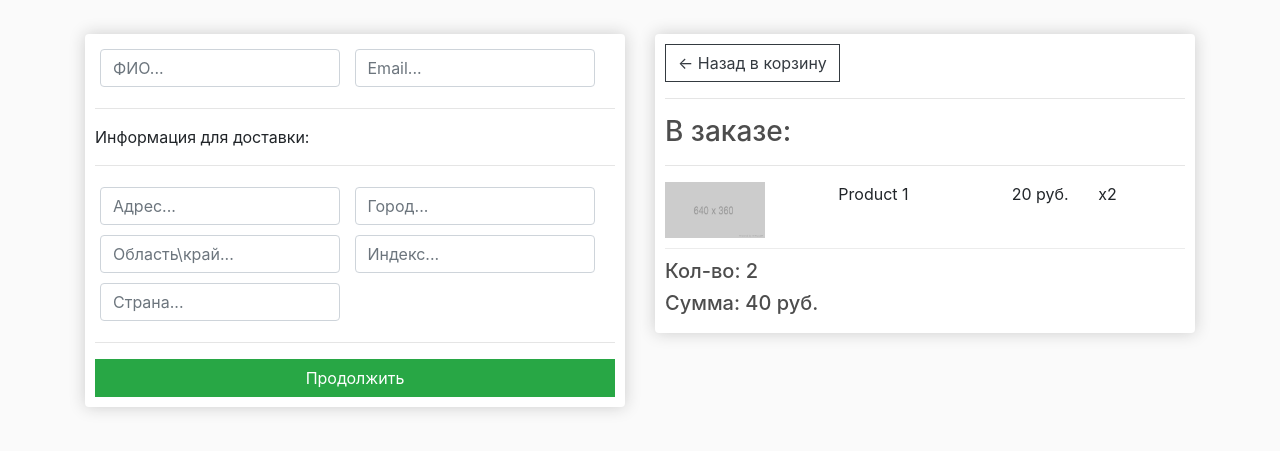
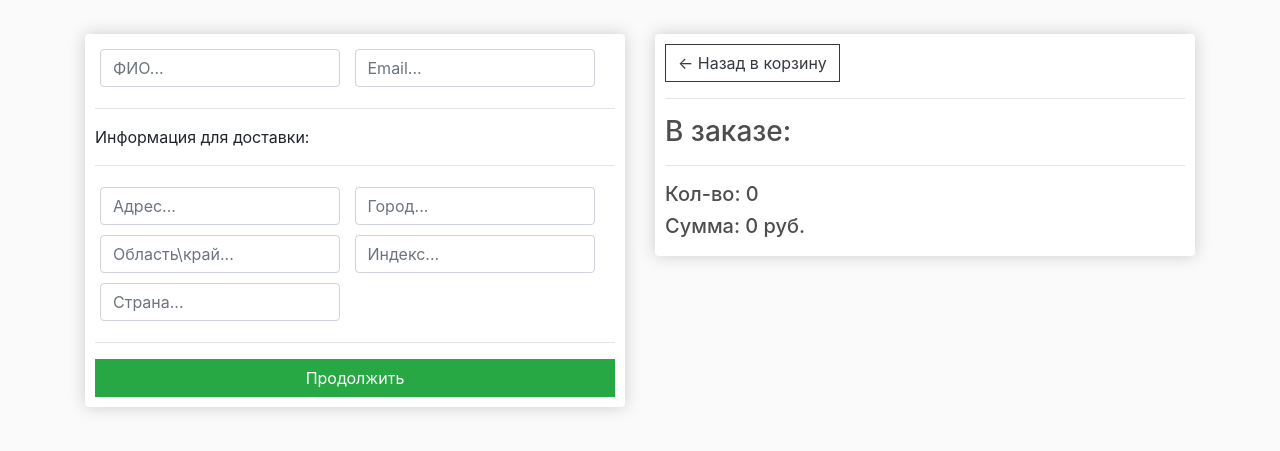
Before and after one commit to varnikgen/ecommerce, a Django app: page /checkout/ in a window 1280 px wide. Shown: the part 57-508 px from the top of the page. Run offline with Django 3.2, Linux system fonts and the light colour scheme; some libraries are stand-ins or nearby versions.

Commit message:
Магазин Ivanov'a - вывод данных страницы заказов

```diff
--- a/store/templates/store/checkout.html
+++ b/store/templates/store/checkout.html
@@ -50,14 +50,16 @@
                 <hr>
                 <h3>В заказе:</h3>
                 <hr>
-                <div class="cart-row">
-                    <div style="flex: 2"><img class="row-image" src="{% static 'images/placeholder.png' %}"></div>
-                    <div style="flex: 2">Product 1</div>
-                    <div style="flex: 1">20 руб.</div>
-                    <div style="flex: 1">x2</div>
-                </div>
-                <h5>Кол-во: 2</h5>
-                <h5>Сумма: 40 руб.</h5>
+                {% for item in items %}
+                    <div class="cart-row">
+                        <div style="flex: 2"><img class="row-image" src="{% if item.product.image %}{{ item.product.image.url }}{% else %}{% static 'images/placeholder.png' %}{% endif %}"></div>
+                        <div style="flex: 2">{{ item.product.name }}</div>
+                        <div style="flex: 1">{{ item.product.price }} руб.</div>
+                        <div style="flex: 1">x{{ item.quantity }}</div>
+                    </div>
+                {% endfor %}
+                <h5>Кол-во: {{ order.get_cart_items }}</h5>
+                <h5>Сумма: {{ order.get_cart_total }} руб.</h5>
             </div>
         </div>
     </div>
--- a/store/views.py
+++ b/store/views.py
@@ -16,10 +16,20 @@ def cart(request):
         items = order.orderitem_set.all()
     else:
         items = []
+        order = {'get_cart_total': 0, 'get_cart_items': 0}
+
     context = {'items': items, 'order': order}
     return render(request, 'store/cart.html', context)
 
 
 def checkout(request):
-    context = {}
+    if request.user.is_authenticated:
+        customer = request.user.customer
+        order, created = Order.objects.get_or_create(customer=customer, completed=False)
+        items = order.orderitem_set.all()
+    else:
+        items = []
+        order = {'get_cart_total': 0, 'get_cart_items': 0}
+
+    context = {'items': items, 'order': order}
     return render(request, 'store/checkout.html', context)
```
